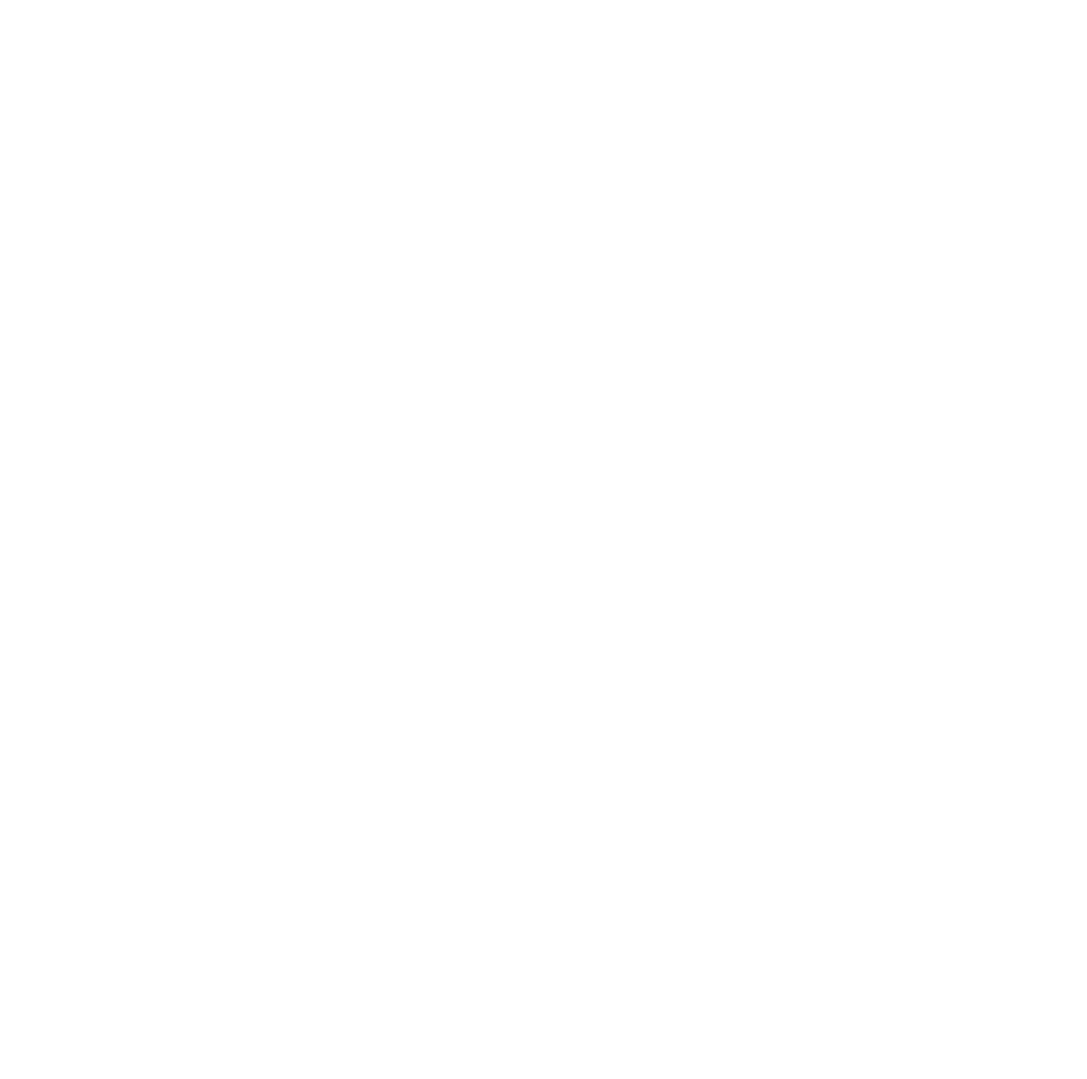
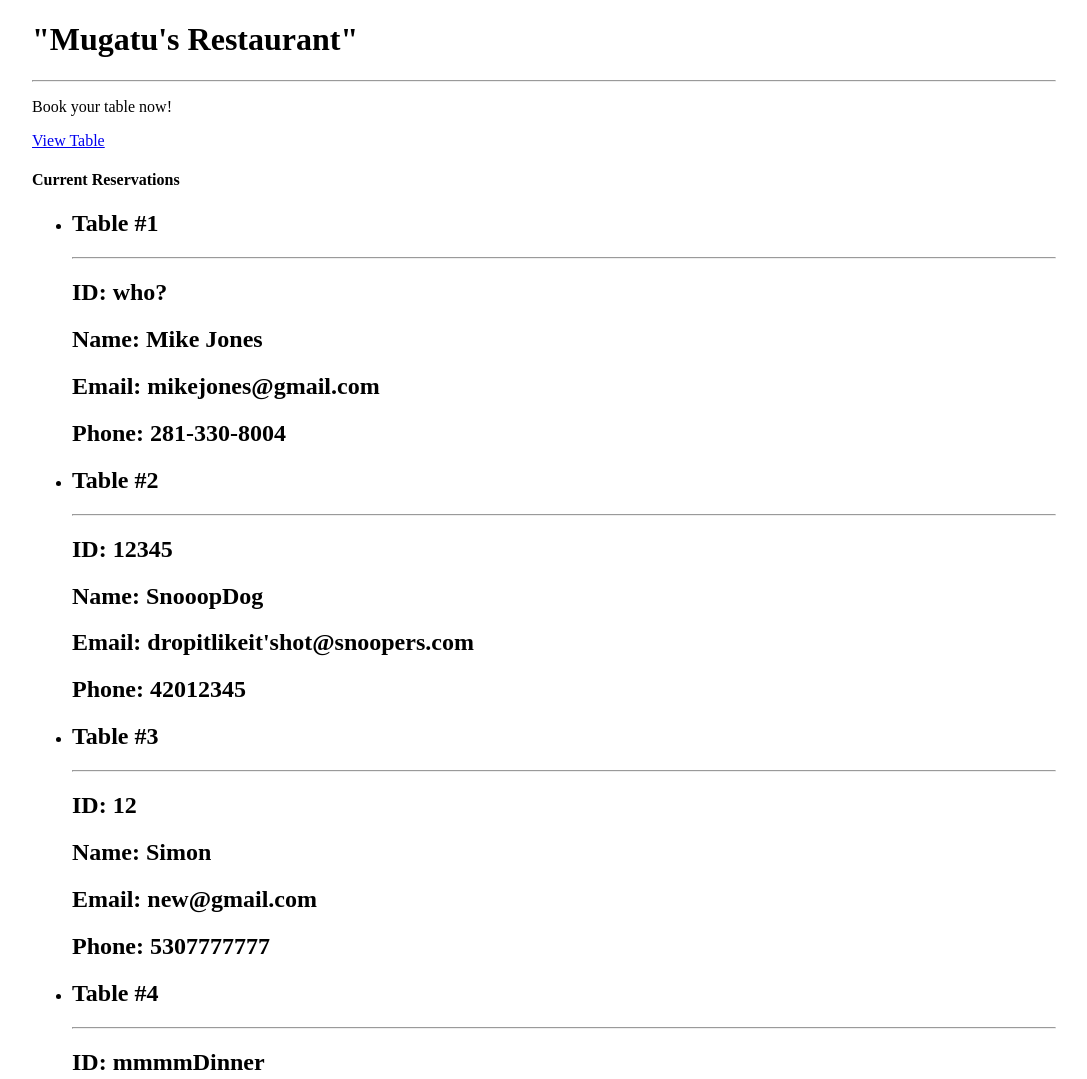
Before and after one commit to heckman-codes/HotRestaurant, a plain HTML site: page view.html in a window 1280 px wide. Shown: the top 1079 px of the page, without its empty margins (96-1183 px from the left). Before the commit the page ends 800 px from the top, so only its background shows below. Drawn offline with Linux system fonts and the light colour scheme.

Commit message:
added table

```diff
--- a/index.html
+++ b/index.html
@@ -6,6 +6,8 @@
     <meta name="viewport" content="width=device-width, initial-scale=1.0">
     <meta http-equiv="X-UA-Compatible" content="ie=edge">
     <link rel="stylesheet" href="https://stackpath.bootstrapcdn.com/bootstrap/4.4.1/css/bootstrap.min.css" integrity="sha384-Vkoo8x4CGsO3+Hhxv8T/Q5PaXtkKtu6ug5TOeNV6gBiFeWPGFN9MuhOf23Q9Ifjh" crossorigin="anonymous">
+    <link rel="stylesheet" type="text/css" href="style.css">
+
     <title>Mugatu's Restaurant</title>
 </head>
 
--- /dev/null
+++ b/style.css
@@ -0,0 +1,4 @@
+body {
+    width: 1024px;
+    margin: 0 auto;
+}
--- a/view.html
+++ b/view.html
@@ -0,0 +1,49 @@
+<!DOCTYPE html>
+<html lang="en">
+<head>
+    <meta charset="UTF-8">
+    <meta name="viewport" content="width=device-width, initial-scale=1.0">
+    <meta http-equiv="X-UA-Compatible" content="ie=edge">
+    <title>Mugatu's Restaurant</title>
+    <link rel="stylesheet" type="text/css" href="style.css">
+
+</head>
+<body>
+    <div class="jumbotron">
+        <h1 class="display-4">
+            <span class="fa fa-fire">
+            </span>
+            "Mugatu's Restaurant"
+        </h1>
+        <hr class="my-4">
+        <p>Book your table now!</p>
+        <a class="btn btn-primary btn-lg" href="#" role="button">
+            <span class="fa fa-list-alt"></span>
+            View Table</a>
+    </div>
+    <div class="row">
+        <div class="col-lg-12">
+
+          <!-- Current Tables in Use -->
+          <div class="card">
+            <div class="card-header">
+              <h4>Current Reservations</h4>
+            </div>
+            <div class="card-body">
+              <ul id="tableList" class="list-group"><li class="list-group-item mt-4"><h2>Table #1</h2><hr><h2>ID: who?</h2><h2>Name: Mike Jones</h2><h2>Email: mikejones@gmail.com</h2><h2>Phone: 281-330-8004</h2></li><li class="list-group-item mt-4"><h2>Table #2</h2><hr><h2>ID: 12345</h2><h2>Name: SnooopDog</h2><h2>Email: dropitlikeit'shot@snoopers.com</h2><h2>Phone: 42012345</h2></li><li class="list-group-item mt-4"><h2>Table #3</h2><hr><h2>ID: 12</h2><h2>Name: Simon</h2><h2>Email: new@gmail.com</h2><h2>Phone: 5307777777</h2></li><li class="list-group-item mt-4"><h2>Table #4</h2><hr><h2>ID: mmmmDinner</h2><h2>Name: Sir Dinner</h2><h2>Email: MrDinner@dinner.com</h2><h2>Phone: 111-111-111</h2></li><li class="list-group-item mt-4"><h2>Table #5</h2><hr><h2>ID: 1</h2><h2>Name: Queen Latifah</h2><h2>Email: imastar@gmail.com</h2><h2>Phone: 408-111-1111</h2></li></ul>
+            </div>
+          </div>
+
+          <!-- Waiting List Card -->
+          <div class="card mt-4">
+            <div class="card-header">
+              <h4>Waiting List</h4>
+            </div>
+            <div class="card-body">
+              <ul id="waitList" class="list-group"><li class="list-group-item mt-4"><h2>Table #1</h2><hr><h2>ID: 999</h2><h2>Name: Hungry</h2><h2>Email: email@gmail.com</h2><h2>Phone: 999999999</h2></li><li class="list-group-item mt-4"><h2>Table #2</h2><hr><h2>ID: </h2><h2>Name: JANEL</h2><h2>Email: JANELB@YAHOO.COM</h2><h2>Phone: 916-777-7777</h2></li><li class="list-group-item mt-4"><h2>Table #3</h2><hr><h2>ID: </h2><h2>Name: </h2><h2>Email: </h2><h2>Phone: </h2></li><li class="list-group-item mt-4"><h2>Table #4</h2><hr><h2>ID: </h2><h2>Name: </h2><h2>Email: </h2><h2>Phone: </h2></li><li class="list-group-item mt-4"><h2>Table #5</h2><hr><h2>ID: </h2><h2>Name: </h2><h2>Email: </h2><h2>Phone: </h2></li><li class="list-group-item mt-4"><h2>Table #6</h2><hr><h2>ID: iLH</h2><h2>Name: GEETHA NAGARAJAN</h2><h2>Email: geedqj</h2><h2>Phone: wldkoqkpo</h2></li><li class="list-group-item mt-4"><h2>Table #7</h2><hr><h2>ID: dadwded</h2><h2>Name: GEETHa</h2><h2>Email: geet</h2><h2>Phone: nbdsdkuqgw</h2></li></ul>
+            </div>
+          </div>
+        </div>
+      </div>
+</body>
+</html>
```
Also changed, not shown: make.html (+11 -0 lines).
